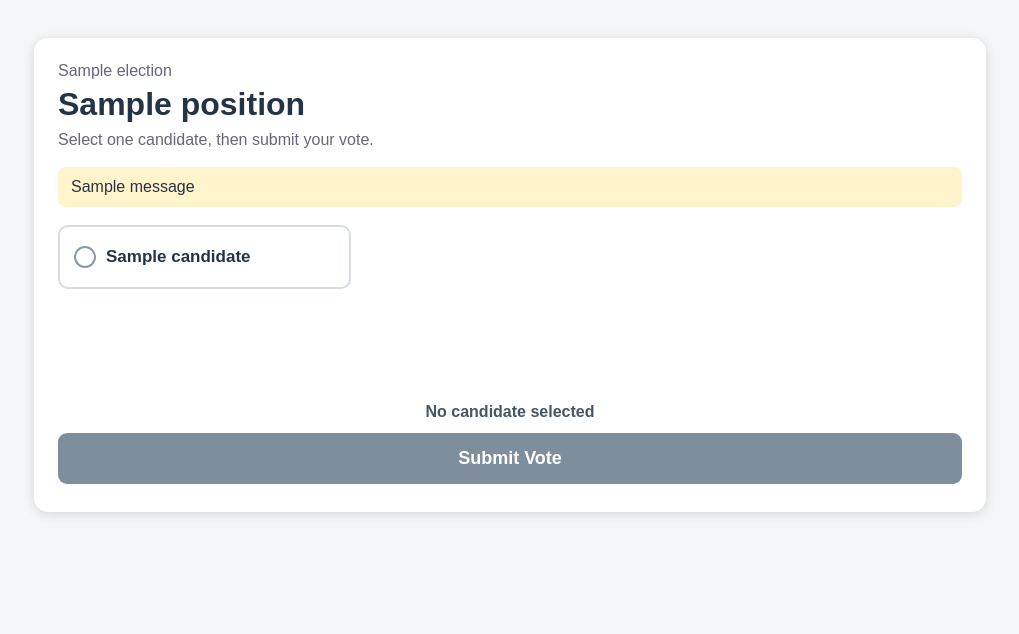
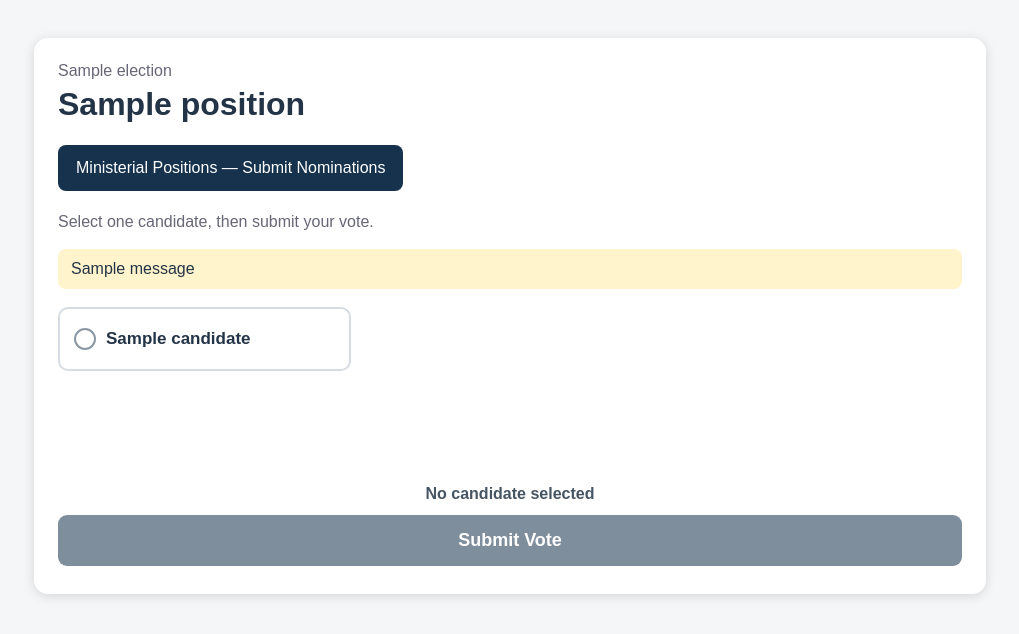
Before and after one commit to moncygeorge/SFCD5, a Flask app: template templates/election_ballot.html in a window 1280 px wide. Shown: the top 634 px of the page, without its empty margins (130-1149 px from the left). Run offline with Flask 3, Linux system fonts and the light colour scheme; the template is opened without the code that fills it: most values are stand-ins (such as "Sample title", 1, 10 or a date in 2020); one stand-in notice (Sample message) is shown.

Commit message:
Add files via upload

```diff
--- a/templates/election_ballot.html
+++ b/templates/election_ballot.html
@@ -34,6 +34,7 @@ button:disabled{opacity:.55;cursor:not-allowed}
 <div class="card">
 <p class="church">{{ election.title }}</p>
 <h1>{{ phase.position }}</h1>
+{% if ministerial_open %}<p style="margin:22px 0"><a href="{{ url_for('ministerial_nominate') }}" style="display:inline-block;padding:14px 18px;background:#17324d;color:white;text-decoration:none;border-radius:8px">Ministerial Positions — Submit Nominations</a></p>{% endif %}
 <p class="instructions">Select one candidate, then submit your vote.</p>
 
 {% with messages=get_flashed_messages(with_categories=true) %}
@@ -83,11 +84,12 @@ form.addEventListener('submit',(event)=>{
 });
 
 let currentPhase={{ phase.id }};
+let currentMinisterialOpen={{ ministerial_open|tojson }};
 setInterval(async()=>{
   try{
     const response=await fetch('/election/status',{cache:'no-store'});
     const data=await response.json();
-    if(!data.session_open||data.phase_id!==currentPhase) location.reload();
+    if(!data.session_open||data.phase_id!==currentPhase||data.ministerial_open!==currentMinisterialOpen) location.reload();
   }catch(e){}
 },3000);
 </script>
--- a/templates/election_wait.html
+++ b/templates/election_wait.html
@@ -1 +1 @@
-<!doctype html><html><head><meta name="viewport" content="width=device-width,initial-scale=1"><title>SFCD Voting</title></head><body style="font-family:Arial;background:#f4f6f8"><main style="max-width:540px;margin:50px auto;background:white;padding:30px;border-radius:14px;text-align:center"><h1>{{ election.title if election else 'SFCD Voting' }}</h1><p>{{ message }}</p><p>Please keep this page open.</p></main><script>let x=null;setInterval(async()=>{try{let d=await(await fetch('/election/status',{cache:'no-store'})).json(),k=[d.session_open,d.session_id,d.phase_id].join(':');if(x===null)x=k;else if(k!==x)location.reload()}catch(e){}},3000)</script></body></html>
+<!doctype html><html><head><meta name="viewport" content="width=device-width,initial-scale=1"><title>SFCD Voting</title></head><body style="font-family:Arial;background:#f4f6f8"><main style="max-width:540px;margin:50px auto;background:white;padding:30px;border-radius:14px;text-align:center"><h1>{{ election.title if election else 'SFCD Voting' }}</h1><p>{{ message }}</p><p>Please keep this page open.</p>{% if ministerial_open %}<p style="margin:22px 0"><a href="{{ url_for('ministerial_nominate') }}" style="display:inline-block;padding:14px 18px;background:#17324d;color:white;text-decoration:none;border-radius:8px">Ministerial Positions — Submit Nominations</a></p>{% endif %}</main><script>let x=null;setInterval(async()=>{try{let d=await(await fetch('/election/status',{cache:'no-store'})).json(),k=[d.session_open,d.session_id,d.phase_id,d.ministerial_open].join(':');if(x===null)x=k;else if(k!==x)location.reload()}catch(e){}},3000)</script></body></html>
```
